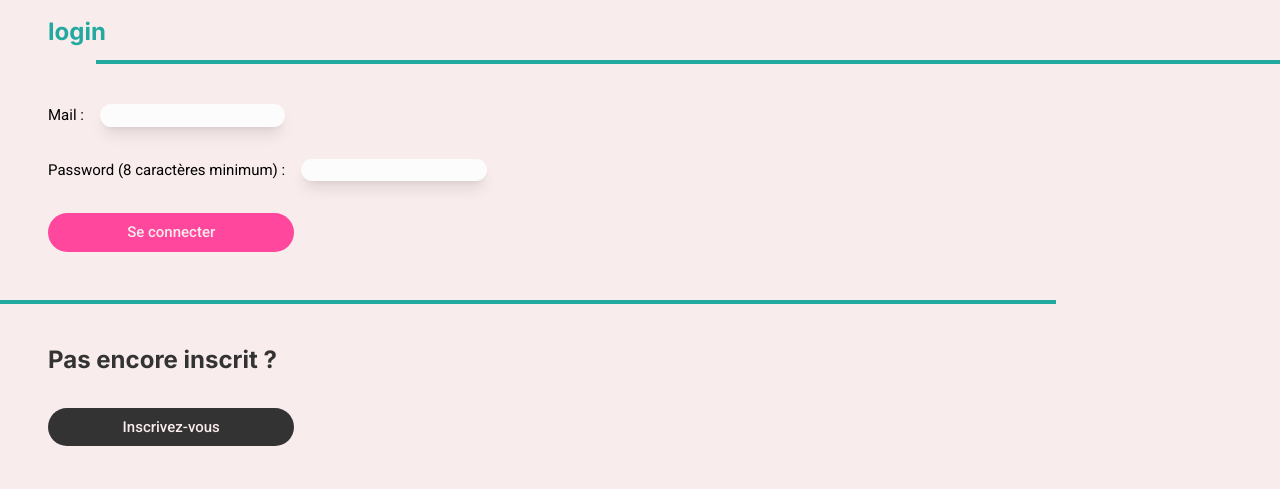
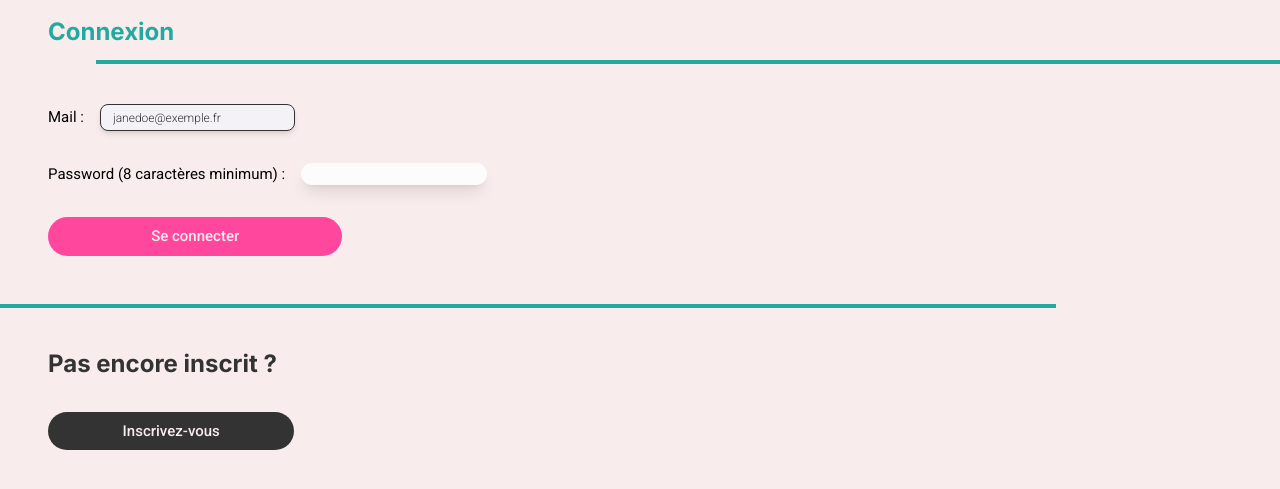
Before and after one commit to Esteranodin/G404_TPsolo_Fil-Rouge, a PHP site: page /public/login.php in a window 1280 px wide; the page is wider, and only the part inside the window is pictured. Shown: the part 176-665 px from the top of that part. Run offline with PHP 8.4, Linux system fonts and the light colour scheme.

Commit message:
ADD: Front correctifs

```diff
--- a/public/accountModifications.php
+++ b/public/accountModifications.php
@@ -46,7 +46,7 @@ $user = $_SESSION['user'];
                         <input class="shadow-lg ps-3 text-paragraph placeholder-primary-grey border-primary-grey rounded-3xl bg-neutral-white focus:ring-primary-blue focus:border-primary-blue"type="password" id="newMdp" name="newMdp" minlength="8" value="<?= $user->getPassword() ?>" />
                     </div>
 
-         <input type="submit" value="Confirmez vos modifications" class="bg-primary-pink rounded-[60px] font-medium text-neutral-white-off mt-4 py-2 px-6 text-center w-2/6" />
+         <input type="submit" value="Confirmez vos modifications" class="bg-primary-pink rounded-[60px] font-medium text-neutral-white-off mt-4 py-2 px-6 text-center w-2/6 box-content" />
 
          <div class="flex justify-center">
                 <a class="bg-primary-grey rounded-[60px] font-medium text-neutral-white-off mt-4 py-2 px-6 text-center w-1/6" href="./account.php">Retourner à votre compte</a>
--- a/public/homepage.php
+++ b/public/homepage.php
@@ -20,7 +20,7 @@ require_once("./components/header.php");
                 class="w-full shadow-lg p-4 ps-6 font-semibold text-paragraph placeholder-primary-grey border-primary-grey rounded-3xl bg-primary-grey/15 focus:ring-primary-blue focus:border-primary-blue"
                 placeholder="Chercher un livre, un auteur..." required />
 
-            <button type="submit" class="text-primary-grey absolute end-2.5 bottom-1.5 bg-primary-grey/25 hover:bg-neutral-grey focus:ring-2 focus:outline-none focus:ring-primary-pink font-medium rounded-full text-sm p-3 item-center ">
+            <button type="submit" class="text-primary-grey absolute end-2.5 bottom-1.5 bg-primary-grey/25 hover:bg-neutral-grey focus:ring-2 focus:outline-none focus:ring-primary-pink font-medium rounded-full text-sm p-3 item-center box-content">
                 <svg class="w-4 h-4 text-primary-pink" aria-hidden="true" xmlns="http://www.w3.org/2000/svg" fill="none" viewBox="0 0 20 20">
                     <path stroke="currentColor" stroke-linecap="round" stroke-linejoin="round" stroke-width="2" d="m19 19-4-4m0-7A7 7 0 1 1 1 8a7 7 0 0 1 14 0Z" />
                 </svg>
--- a/public/login.php
+++ b/public/login.php
@@ -10,24 +10,24 @@ require_once("./components/header.php");
 
     <main>
         <section class="ml-8">
-            <h2 class="text-primary-blue font-title text-2xl font-bold pt-4 pb-3 pl-4">login</h2>
+            <h2 class="text-primary-blue font-title text-2xl font-bold pt-4 pb-3 pl-4">Connexion</h2>
             <hr class="border-2 border-primary-blue w-full ml-16">
 
-            <div class="pt-10 pb-2 pl-4 ">
+            <div class="pt-10 pb-2 pl-4">
 
                 <form action="../process/process_login.php" method="post" class="flex flex-col gap-8">
 
+                    <div class="flex gap-4 items-center">
+                        <label for="mail">Mail :</label>
+                        <input placeholder="janedoe@exemple.fr" class="ps-3 px-2 placeholder-primary-grey placeholder:text-input placeholder:font-light py-[1px] bg-neutral-grey border border-primary-grey rounded-lg shadow-md focus:outline-border-blue " type="email" id="mail" name="mail" required />
+                    </div>
+<!-- invalid:border-pink-500 invalid:text-pink-600 focus:border-sky-500 focus:outline focus:outline-sky-500 focus:invalid:border-pink-500 focus:invalid:outline-pink-500 disabled:border-gray-200 disabled:bg-gray-50 disabled:text-gray-500 disabled:shadow-none dark:disabled:border-gray-700 dark:disabled:bg-gray-800/20 -->
                     <div class="flex gap-4">
-                        <label for="mail">Mail :</label>
-                        <input class="shadow-lg ps-3 text-paragraph placeholder-primary-grey border-primary-grey  rounded-3xl bg-neutral-white focus:ring-primary-blue focus:border-primary-blue" type="text" id="mail" name="mail" required />
+                        <label for="password">Password (8 caractères minimum) :</label>
+                        <input class="shadow-lg ps-3 font-semibold text-paragraph placeholder-primary-grey border-primary-grey rounded-3xl bg-neutral-white focus:ring-primary-blue focus:border-primary-blue" type="password" id="password" name="password" minlength="8" required />
                     </div>
 
-                    <div class="flex gap-4">
-                        <label for="password">Password (8 caractères minimum) :</label>
-                        <input class="shadow-lg ps-3 font-semibold text-paragraph placeholder-primary-grey border-primary-grey  rounded-3xl bg-neutral-white focus:ring-primary-blue focus:border-primary-blue" type="password" id="password" name="password" minlength="8" required />
-                    </div>
-
-                    <input type="submit" value="Se connecter" class="bg-primary-pink rounded-[60px] font-medium text-neutral-white-off py-2 px-6 text-center w-[20%]" />
+                    <input type="submit" value="Se connecter" class="bg-primary-pink rounded-[60px] font-medium text-neutral-white-off py-2 px-6 text-center w-[20%] box-content" />
 
                 </form>
             </div>
--- a/public/registration.php
+++ b/public/registration.php
@@ -38,7 +38,7 @@ require_once("./components/header.php");
                         <input class="shadow-lg ps-3 font-semibold text-paragraph placeholder-primary-grey border-primary-grey  rounded-3xl bg-neutral-white focus:ring-primary-blue focus:border-primary-blue" type="password" id="password" name="password" minlength="8" required />
                     </div>
 
-                    <input type="submit" value="S'inscrire" class="bg-primary-pink rounded-[60px] font-medium text-neutral-white-off py-2 px-6 text-center w-[20%]" />
+                    <input type="submit" value="S'inscrire" class="bg-primary-pink rounded-[60px] font-medium text-neutral-white-off py-2 px-6 text-center w-[20%] box-content" />
 
                     <h3 class="text-primary-grey font-title text-2xl font-bold pt-4 pb-4 pl-4">Si vous êtes un professionnel, veuillez aussi remplir les champs suivants</h3>
 
@@ -57,7 +57,7 @@ require_once("./components/header.php");
                         <input class="shadow-lg ps-3 font-semibold text-paragraph placeholder-primary-grey border-primary-grey  rounded-3xl bg-neutral-white focus:ring-primary-blue focus:border-primary-blue" type="text" id="companyAdress" name="companyAdress" required />
                     </div>
 
-                    <input type="submit" value="Création d'un compte PRO" class="bg-neutral-black rounded-[60px] font-medium text-primary-yellow py-2 px-6 text-center w-[20%]" />
+                    <input type="submit" value="Création d'un compte PRO" class="bg-neutral-black rounded-[60px] font-medium text-primary-yellow py-2 px-6 text-center w-[20%] box-content" />
 
                 </form>
 
--- a/tailwind.config.js
+++ b/tailwind.config.js
@@ -26,6 +26,8 @@ module.exports = {
         },
         border: {
           'grey': 'rgba(85, 85, 85, 0.15)',
+          'pink': 'rgb(255, 73, 158)',
+          'blue': 'rgb(34, 170, 161)',
         },
 
       },
@@ -33,6 +35,7 @@ module.exports = {
       fontSize: {
         'title': '30px',
         'paragraph': '15px',
+        'input': '12px',
       },
 
       fontFamily: {
```
Also changed, not shown: public/assets/css/output.css.
